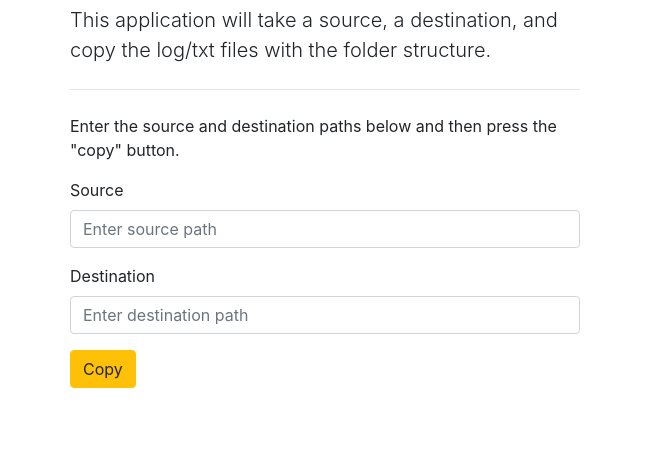
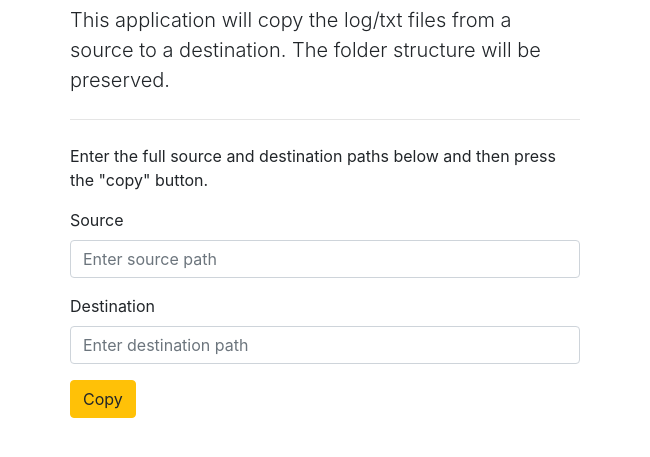
Before and after one commit to Ben-harder/LogCopy, an Electron app: page index.html in a window 650 px wide. Shown: the part 89-546 px from the top of the page. Drawn offline with nearby package versions, Linux system fonts and the light colour scheme.

Commit message:
Changed description

```diff
--- a/index.html
+++ b/index.html
@@ -35,9 +35,9 @@
         <div class="row">
             <div class="col">
                 <h1 class="display-3">LogCopy</h1>
-                <p class="lead">This application will take a source, a destination, and copy the log/txt files with the folder structure.</p>
+                <p class="lead">This application will copy the log/txt files from a source to a destination. The folder structure will be preserved.</p>
                 <hr class="my-4">
-                <p>Enter the source and destination paths below and then press the "copy" button.</p>
+                <p>Enter the full source and destination paths below and then press the "copy" button.</p>
             </div>
         </div>
         <div class="row">
```
